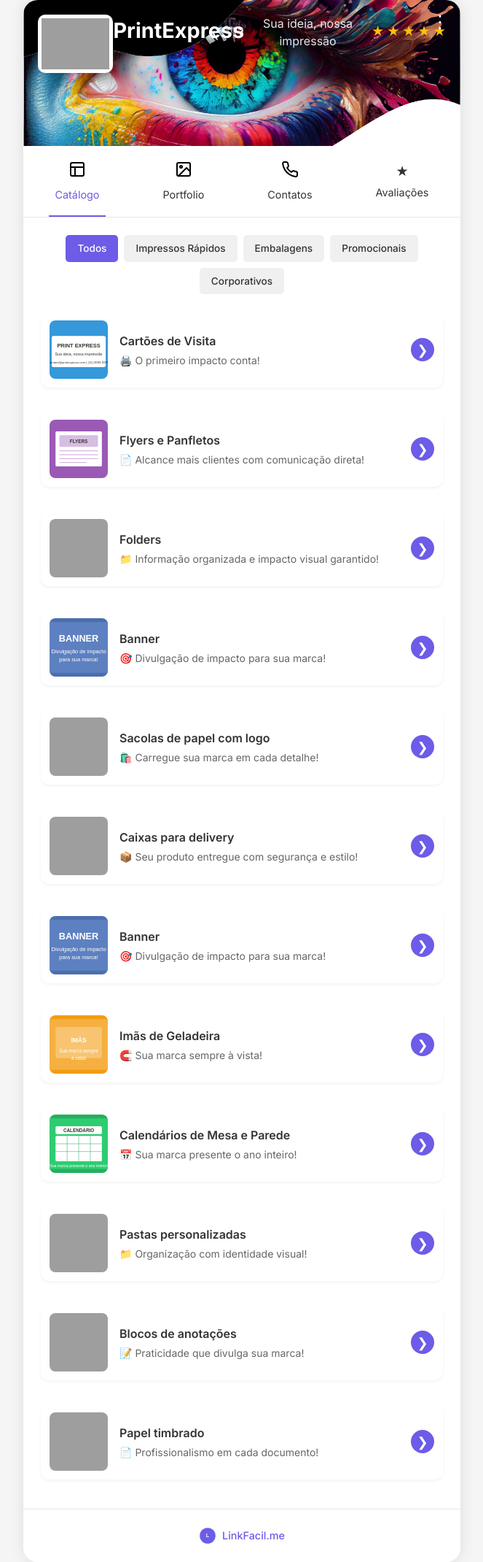
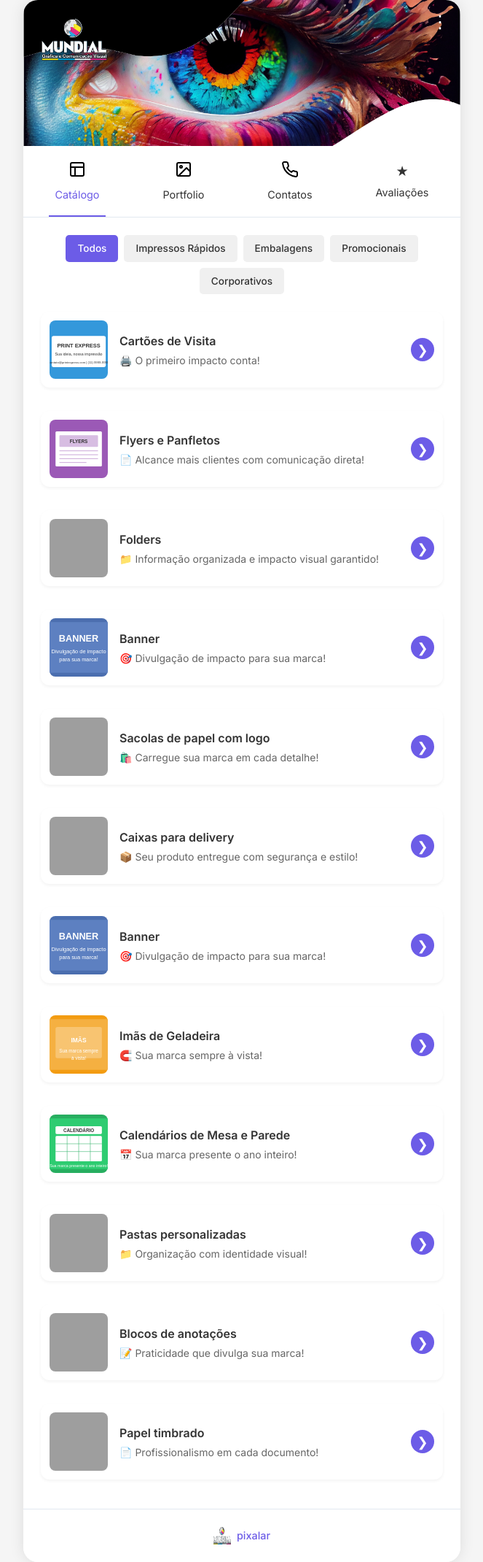
Before and after one commit to grafmuidial-stack/grafmundial, a PHP site: page /catalogo.html in a window 1280 px wide. Shown: the whole page at 73% size, without its empty margins (308-971 px from the left). Run offline with PHP 8.4, Linux system fonts and the light colour scheme; grey boxes are pictures that could not be loaded.

Commit message:
ajuste da logo

```diff
--- a/catalogo.html
+++ b/catalogo.html
@@ -13,18 +13,9 @@
         <header class="site-header">
             <button class="share-button">⋮</button>
             <div class="logo-container">
-                <img src="logo.svg" alt="PrintExpress Logo" class="logo">
+              <img src="logo.png" alt="Grafica Mundial Logo" class="logo">
             </div>
-            <h1 class="brand-name">PrintExpress</h1>
-            <p class="brand-slogan">Sua ideia, nossa impressão</p>
-            <div class="rating">
-                <span class="star">★</span>
-                <span class="star">★</span>
-                <span class="star">★</span>
-                <span class="star">★</span>
-                <span class="star">★</span>
-            </div>
-        </header>
+            </header>
 
         <nav class="main-nav">
             <a href="catalogo.html" class="nav-item active">
@@ -205,8 +196,8 @@
 
         <footer class="site-footer">
             <div class="footer-logo">
-                <img src="linkfacil-logo.svg" alt="LinkFacil.me" class="linkfacil-logo">
-                <span>LinkFacil.me</span>
+                <img src="logo.png" alt="pixalar" class="linkfacil-logo">
+                <span>pixalar</span>
             </div>
         </footer>
     </div>
--- a/index.html
+++ b/index.html
@@ -12,7 +12,9 @@
 <body>
   <div class="page-container">
     <header class="site-header">
-      <img src="logo.png" alt="Mundial Gráfica Logo" class="logo">
+      <div class="logo-wrapper">
+        <img src="logo.png" alt="Mundial Gráfica Logo" class="logo">
+      </div>
     </header>
 
     <nav class="main-nav">
--- a/styles.css
+++ b/styles.css
@@ -60,45 +60,42 @@ body {
   justify-content: flex-start;
 }
 
+.logo-wrapper {
+  position: absolute;
+  top: 0;
+  left: 100px;
+  z-index: 10;
+}
+
 .logo {
-  width: 180px;
+  width: 90px;
   height: auto;
   display: block;
-  max-width: 100%;
+  }
+
+.brand-name {
+  margin: 5px 0 0 0;
+  font-size: 1.5rem;
+  font-weight: 700;
+  color: white;
+  text-shadow: 1px 1px 2px rgba(0, 0, 0, 0.5);
+}
+
+.brand-slogan {
+  margin: 0;
+  font-size: 0.9rem;
+  font-weight: 400;
+  color: white;
+  text-shadow: 1px 1px 2px rgba(0, 0, 0, 0.5);
 }
 
 .logo-container {
-  width: 120px;
   height: 80px;
-  margin: 0 auto 1rem;
-  background-color: var(--white);
+  margin: 8 auto 1rem;
+  background-color: var(--transparent);
   border-radius: 10px;
-  display: flex;
-  align-items: center;
-  justify-content: center;
-  overflow: hidden;
-  padding: 5px;
+    padding: 5px;
 }
-
-.logo {
-  width: 100%;
-  height: 100%;
-  object-fit: contain;
-}
-
-.brand-name {
-  font-size: 1.8rem;
-  font-weight: 700;
-  margin-bottom: 0.5rem;
-}
-
-.brand-slogan {
-  font-size: 1rem;
-  font-weight: 400;
-  margin-bottom: 1rem;
-  opacity: 0.9;
-}
-
 .rating {
   display: flex;
   justify-content: center;
```
Also changed, not shown: avaliacoes.html (+3 -12 lines), banner-detalhes.html (+4 -13 lines), cartao-visita-detalhes.html (+4 -13 lines), contatos.html (+3 -13 lines), flyers-detalhes.html (+2 -11 lines), folders-detalhes.html (+1 -10 lines), portfolio.html (+2 -11 lines).
